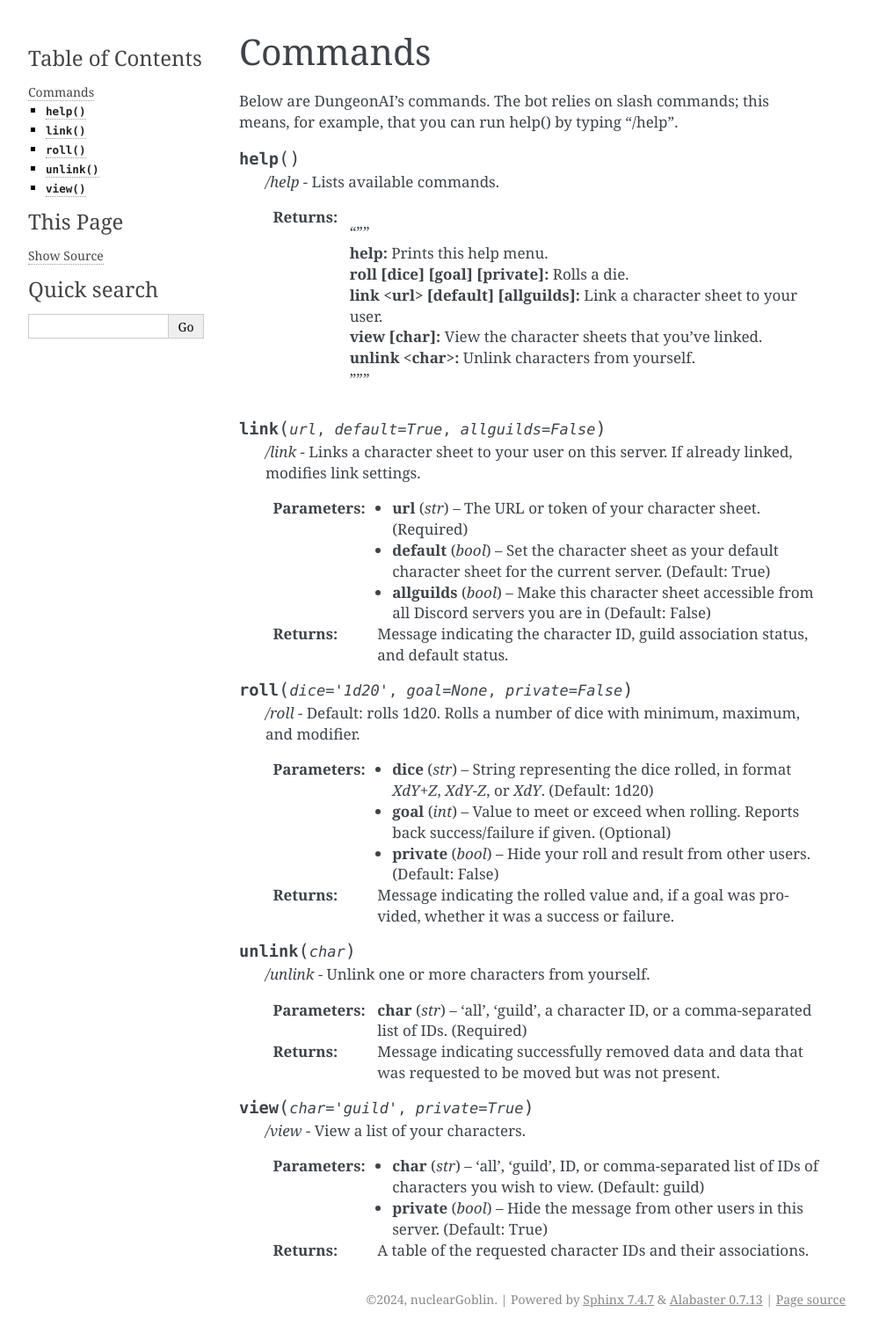
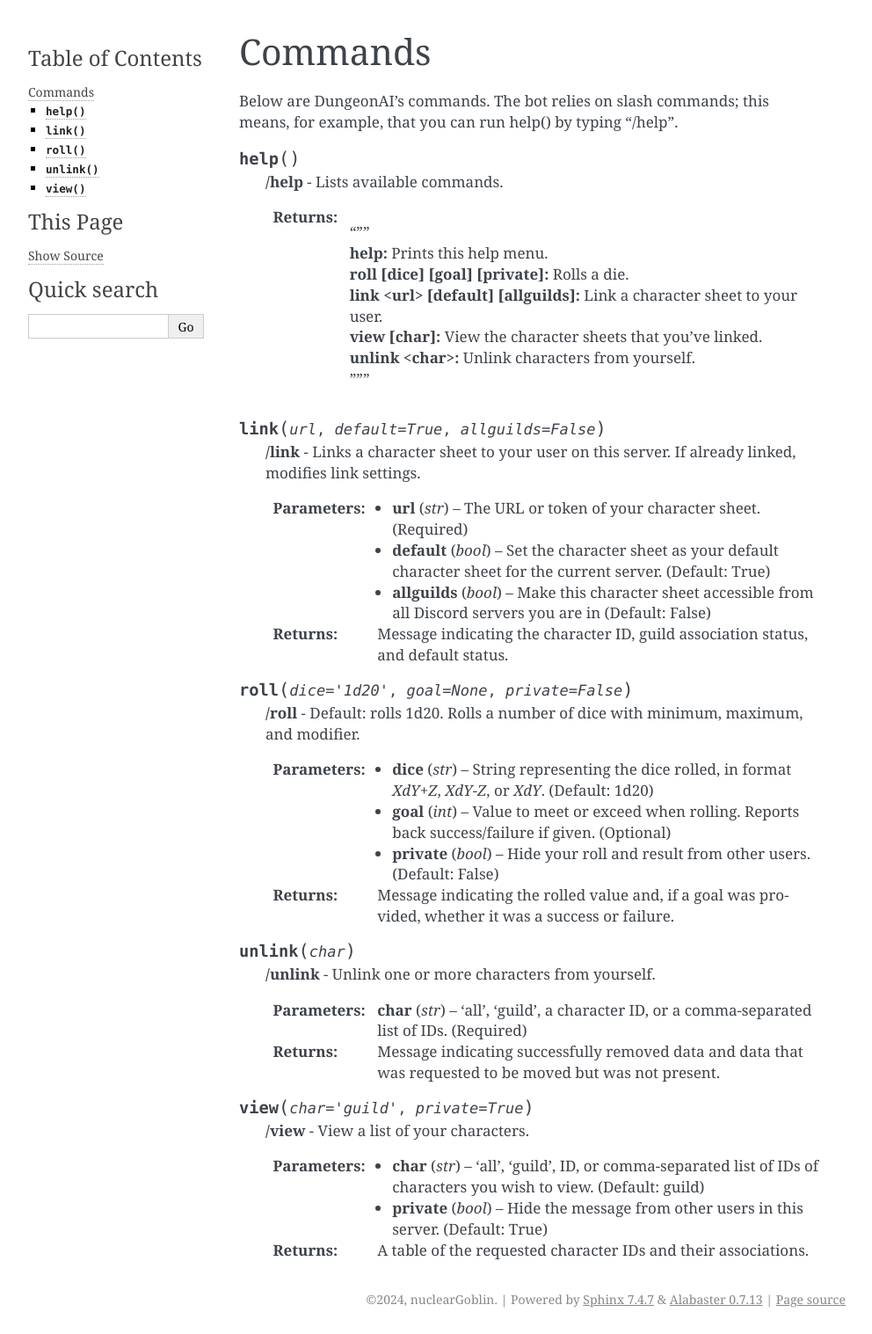
Before and after one commit to nuclearGoblin/Dungeon-AI, a Sphinx documentation site: the page built from sphinx/source/index.rst, in a window 1280 px wide. Shown: the whole page at 88% size, without its empty margins (148-1140 px from the left). Built offline with Sphinx 7.4.7, drawn with Linux system fonts in a browser that asks for light colours.

Commit message:
final formatting changes for now.

```diff
--- a/sphinx/source/index.rst
+++ b/sphinx/source/index.rst
@@ -40,7 +40,7 @@ Below are DungeonAI's commands. The bot relies on slash commands; this means, fo
 
 .. py:function:: help()
 
-   `/help` - Lists available commands.
+   **/help** - Lists available commands.
 
    :return:
       | """
@@ -59,7 +59,7 @@ Below are DungeonAI's commands. The bot relies on slash commands; this means, fo
 
 .. py:function:: link(url,default=True,allguilds=False)
 
-   `/link` - Links a character sheet to your user on this server. If already linked, modifies link settings.
+   **/link** - Links a character sheet to your user on this server. If already linked, modifies link settings.
 
    :param url: The URL or token of your character sheet. (Required)
    :type url: str
@@ -77,7 +77,7 @@ Below are DungeonAI's commands. The bot relies on slash commands; this means, fo
 
 .. py:function:: roll(dice='1d20',goal=None,private=False)
 
-   `/roll` - Default: rolls 1d20. Rolls a number of dice with minimum, maximum, and modifier.
+   **/roll** - Default: rolls 1d20. Rolls a number of dice with minimum, maximum, and modifier.
 
    :param dice: String representing the dice rolled, in format `XdY+Z`, `XdY-Z`, or `XdY`. (Default: 1d20)
    :type dice: str
@@ -95,7 +95,7 @@ Below are DungeonAI's commands. The bot relies on slash commands; this means, fo
 
 .. py:function:: unlink(char)
 
-   `/unlink` - Unlink one or more characters from yourself.
+   **/unlink** - Unlink one or more characters from yourself.
 
    :param char: 'all', 'guild', a character ID, or a comma-separated list of IDs. (Required)
    :type char: str
@@ -109,7 +109,7 @@ Below are DungeonAI's commands. The bot relies on slash commands; this means, fo
 
 .. py:function:: view(char='guild',private=True)
 
-   `/view` - View a list of your characters.
+   **/view** - View a list of your characters.
 
    :param char: 'all', 'guild', ID,  or comma-separated list of IDs of characters you wish to view. (Default: guild)
    :type char: str
```
